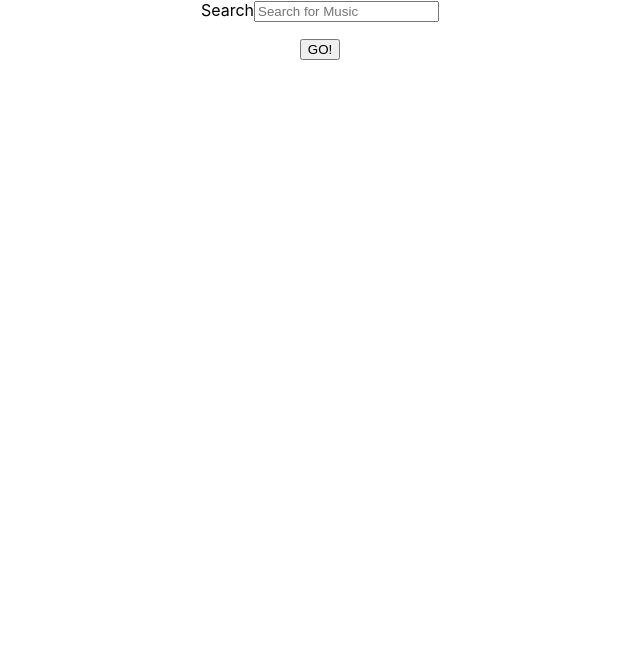
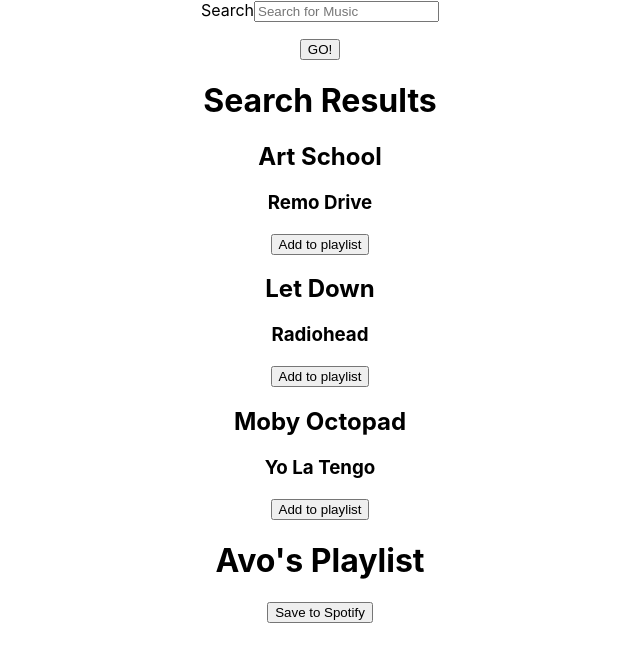
Before and after one commit to averystraumann/jammming, a React (Create React App) app: page / in a window 1280 px wide. Shown: the top 662 px of the page, without its empty margins (320-960 px from the left). Built offline with nearby package versions, Linux system fonts and the light colour scheme.

Commit message:
add and remove working

```diff
--- a/src/App.js
+++ b/src/App.js
@@ -1,12 +1,57 @@
 import logo from "./logo.svg";
-import SearchBar from "./components/SearchBar/SearchBar.js";
 import "./App.css";
 import React, { useState } from "react";
 
+import SearchBar from "./components/SearchBar/SearchBar.js";
+import Tracklist from "./components/Tracklist/Tracklist.js";
+import SearchResults from "./components/SearchResults/SearchResults.js";
+import Playlist from "./components/Playlist/Playlist.js";
+
 function App() {
+  const searchTracks = [
+    {
+      name: "Art School",
+      artist: "Remo Drive",
+      id: 1,
+    },
+    {
+      name: "Let Down",
+      artist: "Radiohead",
+      id: 2,
+    },
+    {
+      name: "Moby Octopad",
+      artist: "Yo La Tengo",
+      id: 3,
+    },
+  ];
+
+  const [playlist, setPlaylist] = useState([]);
+
+  const addToPlaylist = (track) => {
+    if (!playlist.some((item) => item.id === track.id)) {
+      setPlaylist([...playlist, track]);
+    } else {
+      alert("This song is already in the playlist!");
+    }
+  };
+
+  const removeFromPlaylist = (track) => {
+    setPlaylist(playlist.filter((t) => t.id !== track.id));
+  };
+
   return (
     <div className="App">
       <SearchBar />
+      <SearchResults
+        searchResultsTracks={searchTracks}
+        addToPlaylist={addToPlaylist}
+      />
+      <Playlist
+        playlistTitle="Avo's Playlist"
+        playlistTracks={playlist}
+        removeFromPlaylist={removeFromPlaylist}
+      />
     </div>
   );
 }
--- a/src/components/Playlist/Playlist.js
+++ b/src/components/Playlist/Playlist.js
@@ -0,0 +1,19 @@
+import React, { useState } from "react";
+import Tracklist from "../Tracklist/Tracklist.js";
+
+export default function Playlist({
+  playlistTracks,
+  playlistTitle,
+  removeFromPlaylist,
+}) {
+  return (
+    <div className="Playlist">
+      <h1>{playlistTitle}</h1>
+      <Tracklist
+        tracks={playlistTracks}
+        removeFromPlaylist={removeFromPlaylist}
+      />
+      <button>Save to Spotify</button>
+    </div>
+  );
+}
--- a/src/components/SearchResults/SearchResults.js
+++ b/src/components/SearchResults/SearchResults.js
@@ -0,0 +1,11 @@
+import React, { useState } from "react";
+import Tracklist from "../Tracklist/Tracklist.js";
+
+export default function SearchResults({ searchResultsTracks, addToPlaylist }) {
+  return (
+    <div className="SearchResults">
+      <h1>Search Results</h1>
+      <Tracklist tracks={searchResultsTracks} addToPlaylist={addToPlaylist} />
+    </div>
+  );
+}
--- a/src/components/Track/Track.js
+++ b/src/components/Track/Track.js
@@ -0,0 +1,10 @@
+import React, { useState } from "react";
+
+export default function Track(props) {
+  return (
+    <div className="track">
+      <h2>{props.title}</h2>
+      <h3>{props.artist}</h3>
+    </div>
+  );
+}
--- a/src/components/Tracklist/Tracklist.js
+++ b/src/components/Tracklist/Tracklist.js
@@ -0,0 +1,29 @@
+import Track from "../Track/Track.js";
+
+export default function Tracklist({
+  tracks,
+  addToPlaylist,
+  removeFromPlaylist,
+}) {
+  return (
+    <div className="Tracklist">
+      {tracks?.map((track) => {
+        return (
+          <div class="searchResultTrack">
+            <Track title={track.name} artist={track.artist} />
+            {addToPlaylist && (
+              <button onClick={() => addToPlaylist(track)}>
+                Add to playlist
+              </button>
+            )}
+            {removeFromPlaylist && (
+              <button onClick={() => removeFromPlaylist(track)}>
+                Remove From Playlist
+              </button>
+            )}
+          </div>
+        );
+      })}
+    </div>
+  );
+}
```
